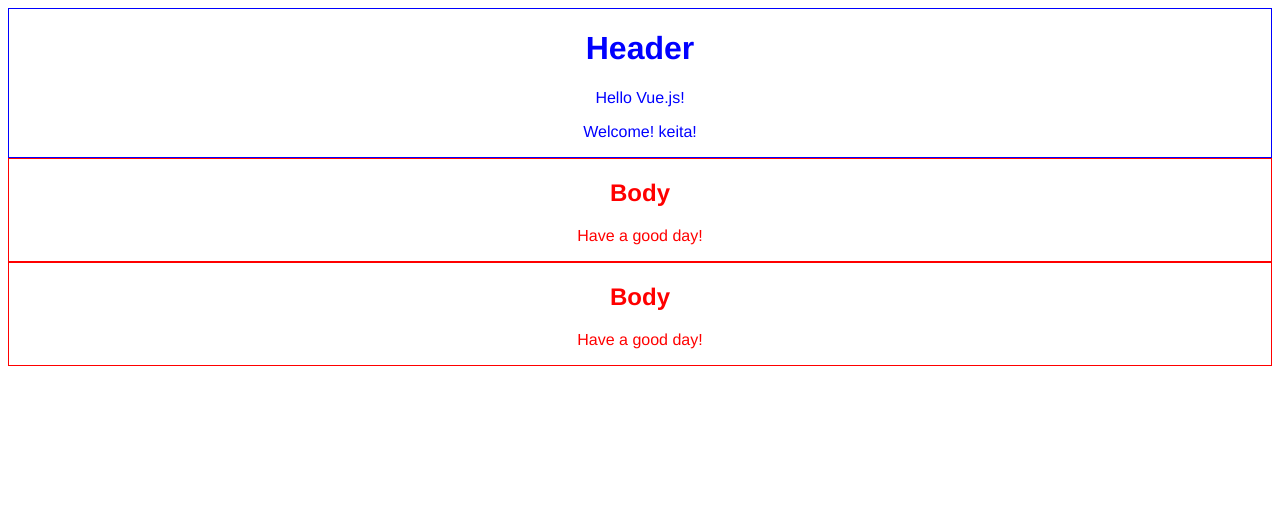
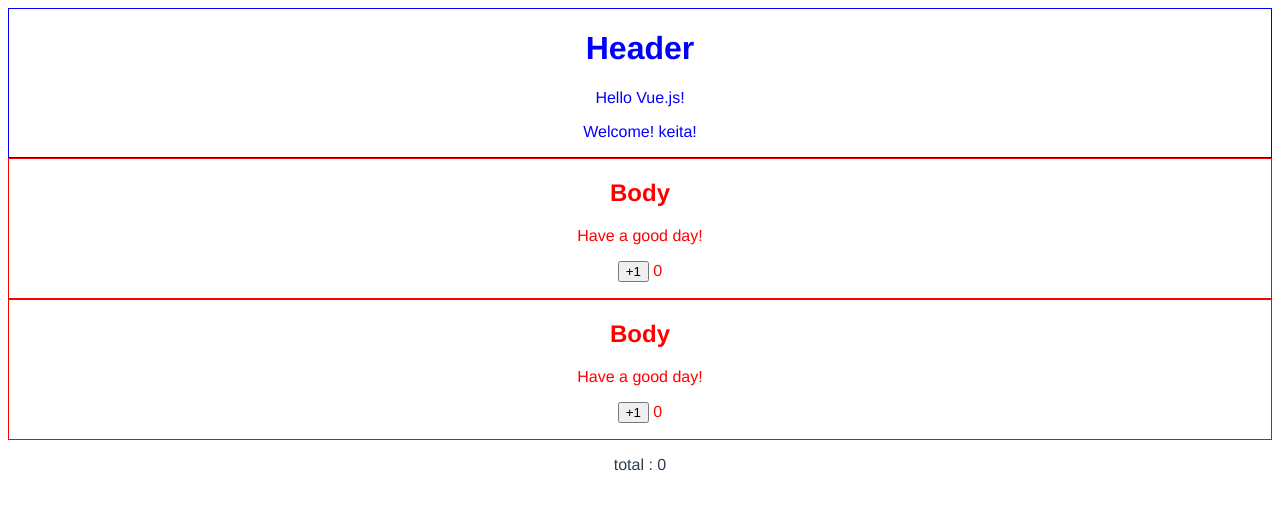
Before and after one commit to KeitaTaniuchi/vue-test, a Vue app: page / in a window 1280 px wide. Shown: the top 508 px of the page. Built offline with nearby package versions, Linux system fonts and the light colour scheme.

Commit message:
子→親間のコンポーネント間のデータ受け渡し学習用コード作成

```diff
--- a/src/components/Body.vue
+++ b/src/components/Body.vue
@@ -2,6 +2,7 @@
   <div>
     <h2>{{ title }}</h2>
     <p>{{ text }}</p>
+    <p><button @click="increment">+1</button> {{ count }}</p>
   </div>
 </template>
 
@@ -11,7 +12,14 @@ export default {
     return {
       title: "Body",
       text: "Have a good day!",
+      count: 0,
     };
+  },
+  methods: {
+    increment() {
+      this.count += 1;
+      this.$emit("add", this.count);
+    },
   },
 };
 </script>
--- a/src/views/Home.vue
+++ b/src/views/Home.vue
@@ -1,24 +1,38 @@
 <template>
   <div>
-    <Header :username='name'></Header>
-    <Body></Body>
-    <Body></Body>
+    <Header :username="name"></Header>
+    <Body @add="add1"></Body>
+    <Body @add="add2"></Body>
+    <p>total : {{ totalcount }}</p>
   </div>
 </template>
 
 <script>
-import Header from '../components/Header.vue'
-import Body from '../components/Body.vue'
+import Header from "../components/Header.vue";
+import Body from "../components/Body.vue";
 
 export default {
   components: {
     Header,
-    Body
+    Body,
   },
-  data(){
-    return{
-      name: "keita"
-    }
-  }
-}
+  data() {
+    return {
+      name: "keita",
+      count1: 0,
+      count2: 0,
+      totalcount: 0,
+    };
+  },
+  methods: {
+    add1(count) {
+      this.count1 = count;
+      this.totalcount = this.count1 + this.count2;
+    },
+    add2(count) {
+      this.count2 = count;
+      this.totalcount = this.count1 + this.count2;
+    },
+  },
+};
 </script>
```
